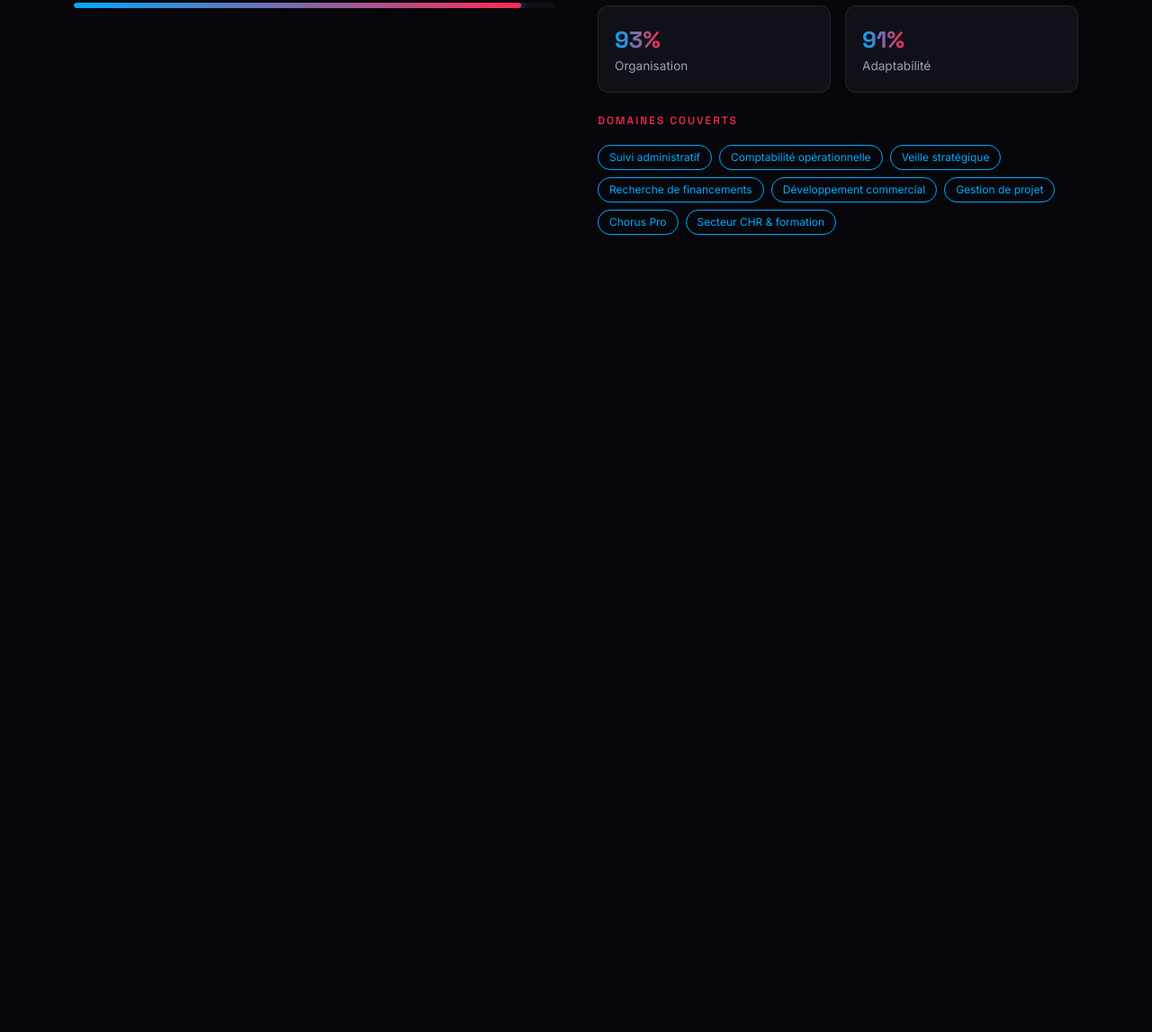
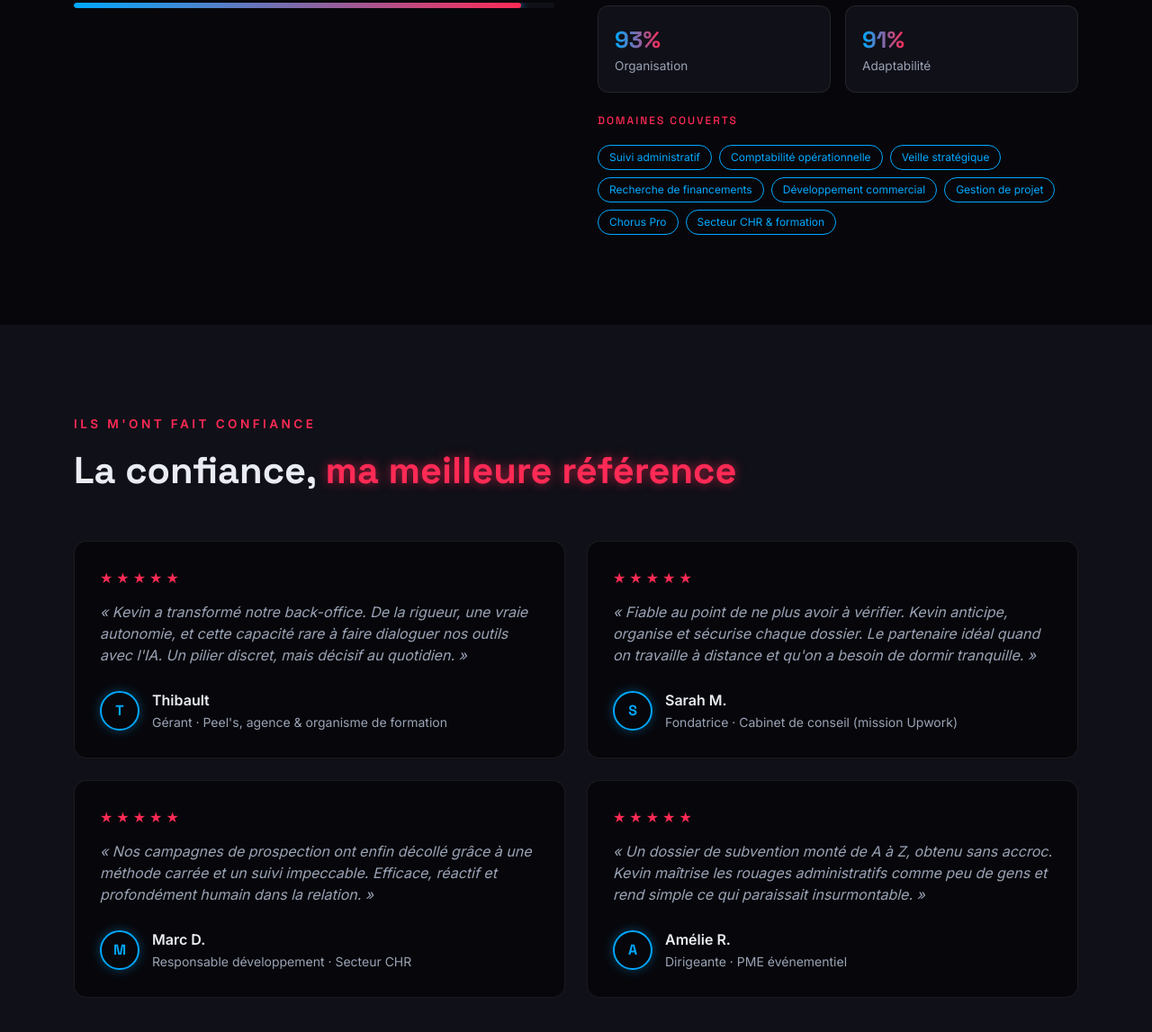
Before and after one commit to Barea666/mon-site, a website: page public/index.html in a window 1280 px wide. Shown: the part 7501-8648 px from the top of the page at 90% size. Before the commit the page ends 7862 px from the top, so only its background shows below. Drawn offline with nearby package versions, Linux system fonts and the light colour scheme.

Commit message:
Section Temoignages

```diff
--- a/public/index.html
+++ b/public/index.html
@@ -461,6 +461,59 @@
           </div>
         </div>
       </section>
+            <!-- ===== TÉMOIGNAGES ===== -->
+      <section id="temoignages" class="section section-alt">
+        <div class="container">
+          <p class="sur-titre">Ils m'ont fait confiance</p>
+          <h2 class="section-titre">La confiance, <span class="text-rouge">ma meilleure référence</span></h2>
+
+          <div class="row g-4 mt-2">
+            <div class="col-md-6">
+              <div class="temoignage">
+                <div class="etoiles">★★★★★</div>
+                <p>« Kevin a transformé notre back-office. De la rigueur, une vraie autonomie, et cette capacité rare à faire dialoguer nos outils avec l'IA. Un pilier discret, mais décisif au quotidien. »</p>
+                <div class="auteur">
+                  <span class="avatar">T</span>
+                  <div><strong>Thibault</strong><small>Gérant · Peel's, agence &amp; organisme de formation</small></div>
+                </div>
+              </div>
+            </div>
+
+            <div class="col-md-6">
+              <div class="temoignage">
+                <div class="etoiles">★★★★★</div>
+                <p>« Fiable au point de ne plus avoir à vérifier. Kevin anticipe, organise et sécurise chaque dossier. Le partenaire idéal quand on travaille à distance et qu'on a besoin de dormir tranquille. »</p>
+                <div class="auteur">
+                  <span class="avatar">S</span>
+                  <div><strong>Sarah M.</strong><small>Fondatrice · Cabinet de conseil (mission Upwork)</small></div>
+                </div>
+              </div>
+            </div>
+
+            <div class="col-md-6">
+              <div class="temoignage">
+                <div class="etoiles">★★★★★</div>
+                <p>« Nos campagnes de prospection ont enfin décollé grâce à une méthode carrée et un suivi impeccable. Efficace, réactif et profondément humain dans la relation. »</p>
+                <div class="auteur">
+                  <span class="avatar">M</span>
+                  <div><strong>Marc D.</strong><small>Responsable développement · Secteur CHR</small></div>
+                </div>
+              </div>
+            </div>
+
+            <div class="col-md-6">
+              <div class="temoignage">
+                <div class="etoiles">★★★★★</div>
+                <p>« Un dossier de subvention monté de A à Z, obtenu sans accroc. Kevin maîtrise les rouages administratifs comme peu de gens et rend simple ce qui paraissait insurmontable. »</p>
+                <div class="auteur">
+                  <span class="avatar">A</span>
+                  <div><strong>Amélie R.</strong><small>Dirigeante · PME événementiel</small></div>
+                </div>
+              </div>
+            </div>
+          </div>
+        </div>
+      </section>
 
     <!-- Scripts -->
     <script src="https://cdn.jsdelivr.net/npm/bootstrap@5.3.3/dist/js/bootstrap.bundle.min.js"></script>
--- a/public/style.css
+++ b/public/style.css
@@ -450,3 +450,53 @@ html {
   font-size: 0.85rem;
   color: var(--texte-doux);
 }
+/* ===== TÉMOIGNAGES ===== */
+.temoignage {
+  background: var(--noir);
+  border: 1px solid var(--bordure);
+  border-radius: 14px;
+  padding: 28px;
+  height: 100%;
+  display: flex;
+  flex-direction: column;
+  transition: border-color 0.3s, box-shadow 0.3s;
+}
+.temoignage:hover {
+  border-color: var(--bleu);
+  box-shadow: 0 0 25px rgba(0, 168, 255, 0.2);
+}
+.etoiles {
+  color: var(--rouge);
+  letter-spacing: 4px;
+  margin-bottom: 14px;
+}
+.temoignage p {
+  font-style: italic;
+  color: var(--texte-doux);
+  flex-grow: 1; /* aligne les auteurs en bas */
+}
+.auteur {
+  display: flex;
+  align-items: center;
+  gap: 14px;
+  margin-top: 10px;
+}
+.avatar {
+  width: 44px;
+  height: 44px;
+  border-radius: 50%;
+  border: 2px solid var(--bleu);
+  display: flex;
+  align-items: center;
+  justify-content: center;
+  font-family: 'Space Grotesk', sans-serif;
+  font-weight: 700;
+  color: var(--bleu);
+  box-shadow: 0 0 12px rgba(0, 168, 255, 0.35);
+}
+.auteur strong {
+  display: block;
+}
+.auteur small {
+  color: var(--texte-doux);
+}
```
